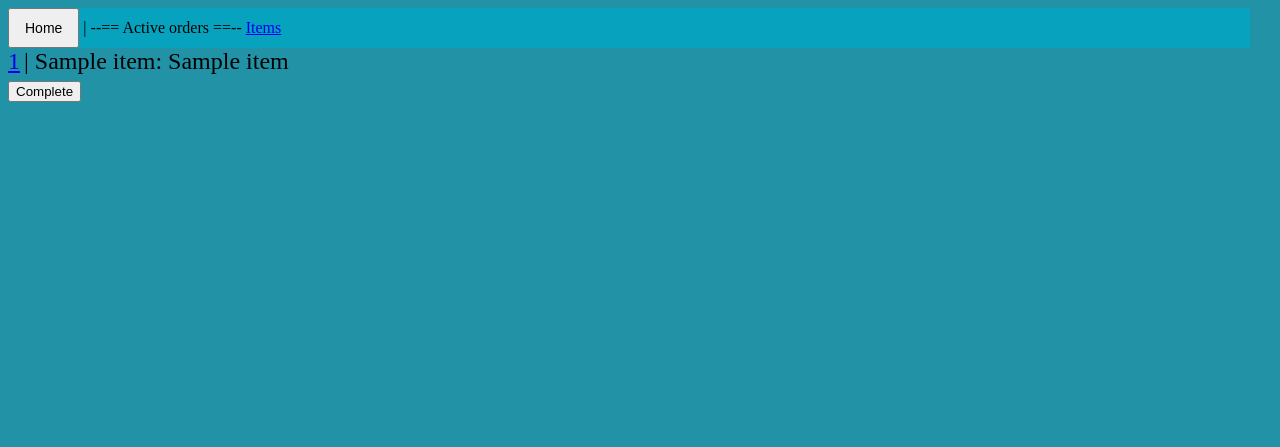
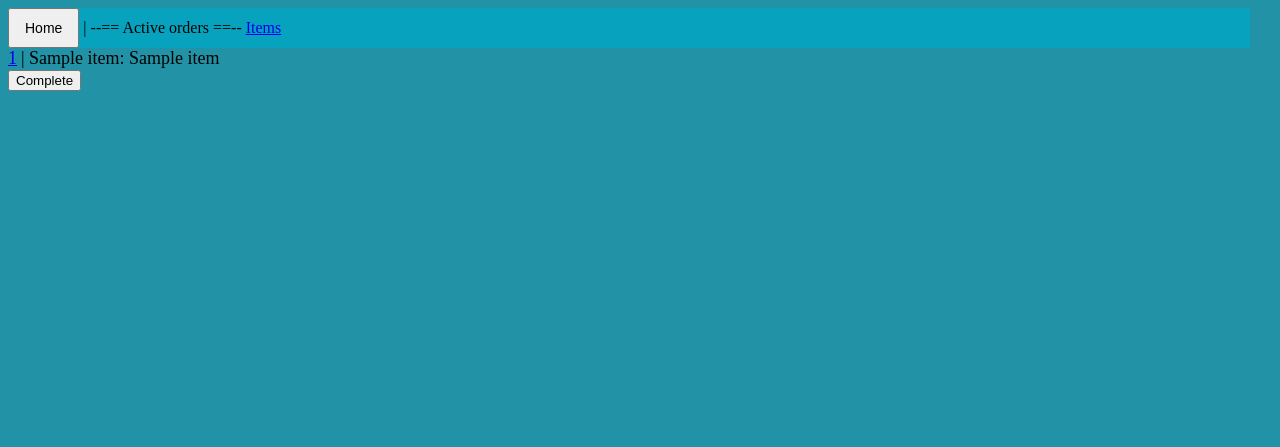
Before and after one commit to Rezink1n/ElArtesanoPOS, a FastAPI app: template templates/orders.html in a window 1280 px wide. Shown: the top 447 px of the page. Run offline with FastAPI, Linux system fonts and the light colour scheme; the template is opened without the code that fills it: most values are stand-ins (such as "Sample title", 1, 10 or a date in 2020).

Commit message:
fix ios bug

```diff
--- a/static/style.css
+++ b/static/style.css
@@ -68,5 +68,5 @@ html {
 }
 
 .order {
-    font-size: 24px;
+    font-size: 18px;
 }
--- a/templates/order.html
+++ b/templates/order.html
@@ -25,7 +25,7 @@
 
 {% block footer %}
     <!-- <button id="check" onclick="check()">ADD</button> -->
-    <form id="foodForm" action="/create-order" method="post" onsubmit="check(event)">
+    <form id="foodForm" action="/create-order" enctype="multipart/form-data" method="post" onsubmit="check(event)">
         <input class="button_create" type="submit" value="create">
     </form>
 
```
